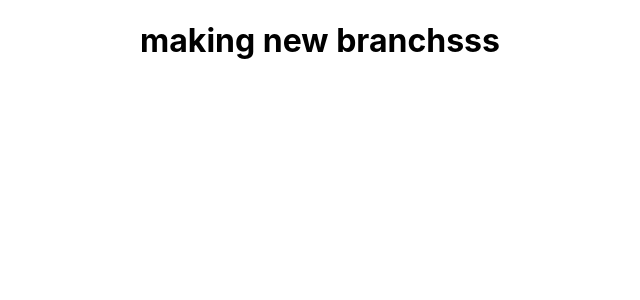
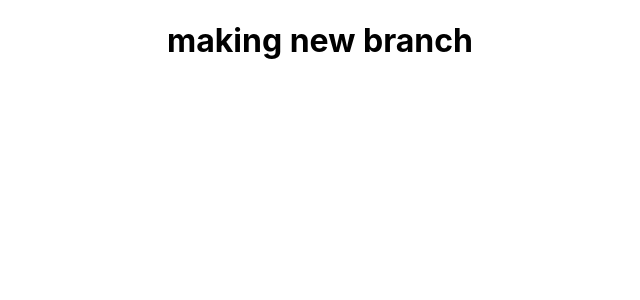
Before and after one commit to Rohan12tr/React, a React (Create React App) app: page / in a window 1280 px wide. Shown: the top 300 px of the page, without its empty margins (320-960 px from the left). Built offline with nearby package versions, Linux system fonts and the light colour scheme.

Commit message:
branch text change

```diff
--- a/src/App.js
+++ b/src/App.js
@@ -3,7 +3,7 @@ import './App.css';
 function App() {
   return (
     <div className="App">
-      <h1>making new branchsss</h1>
+      <h1>making new branch</h1>
     </div>
   );
 }
```
